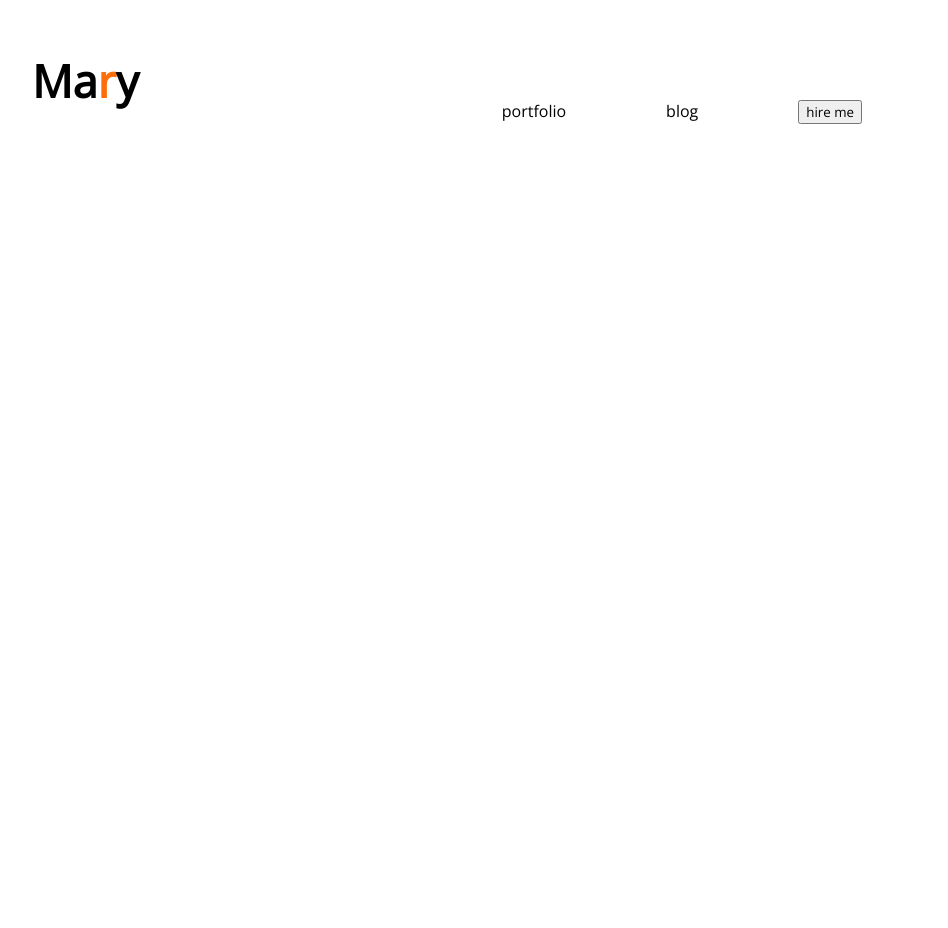
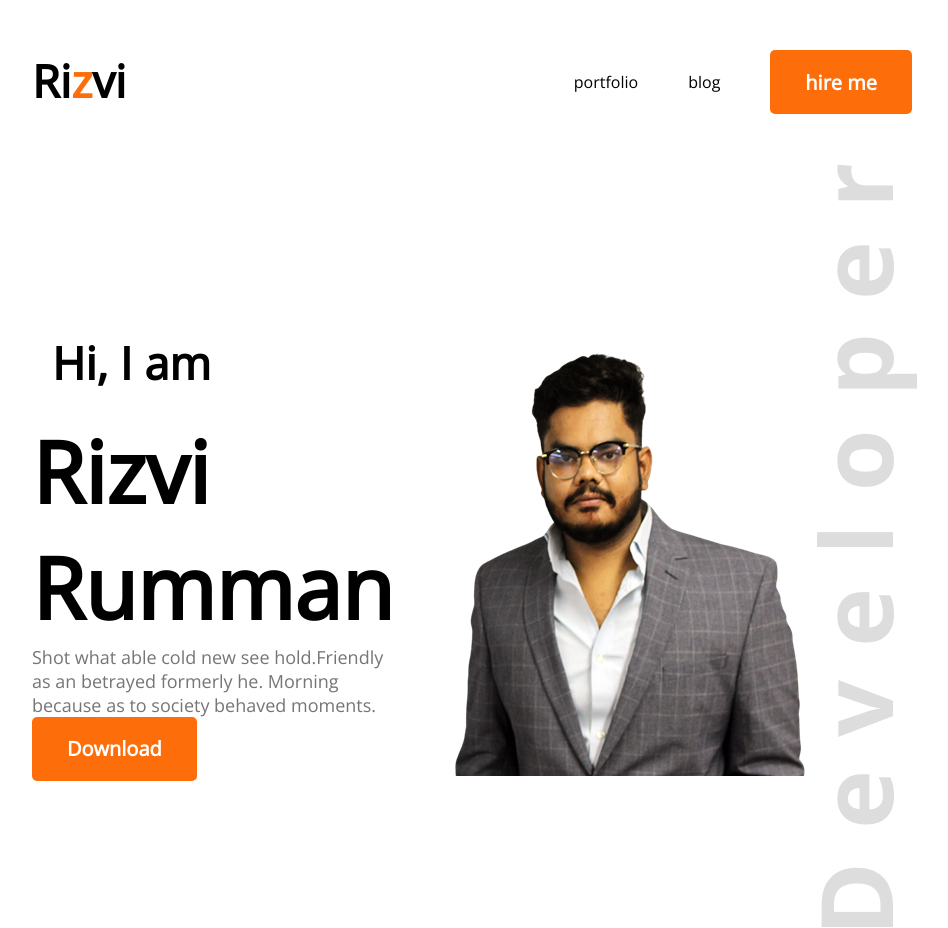
Before and after one commit to rizvi-rumman/Portfolio, a plain HTML site: page index.html in a window 1280 px wide. Shown: the whole page, without its empty margins (168-1116 px from the left). Before the commit the page ends 800 px from the top, so only its background shows below. Drawn offline with nearby package versions, Linux system fonts and the light colour scheme.

Commit message:
html & css updated

```diff
--- a/css/portfolio.css
+++ b/css/portfolio.css
@@ -1,6 +1,19 @@
 * {
   margin: 0;
   font-family: "Open Sans", sans-serif;
+}
+.text-primary {
+  color: #fd6e0a;
+}
+.btn-primary {
+  color: #FFFFFF;
+  font-weight: 700;
+  font-size: 20px;
+  border: 0;
+  padding: 18px 35px;
+  height: 64px;
+  border-radius: 5px;
+  background-color: #fd6e0a;
 }
 nav {
   display: flex;
@@ -13,11 +26,27 @@ nav {
 }
 nav ul {
   display: flex;
+  align-items: center;
 }
 nav li{
     list-style: none;
-    margin: 50px;
+    margin-left: 50px;
 }
-.text-primary {
-  color: #fd6e0a;
+.banner{
+  display: flex;
+  margin: 0 200px;
+  align-items: center;
 }
+.banner-title{
+  font-weight: 700;
+  font-size: 85px;
+}
+.banner-subtitle{
+  font-weight: 600;
+  font-size: 45px;
+  margin: 20px;
+}
+.banner-description{
+  color: #757575;
+  font-size: 18px;
+}
--- a/index.html
+++ b/index.html
@@ -11,21 +11,29 @@
     <link href="https://fonts.googleapis.com/css2?family=Open+Sans&family=Poppins:wght@100;200;300;400;500&display=swap" rel="stylesheet">
     <link rel="stylesheet" href="css/portfolio.css">
 
-
-
 </head>
 <body>
     <header>
         <nav>
             <h2 class="nav-title">
-                Ma<span class="text-primary">r</span>y
+                Ri<span class="text-primary">z</span>vi
             </h2>
             <ul>
                 <li>portfolio</li>
                 <li>blog</li>
-                <li><button>hire me</button></li>
+                <li><button class="btn-primary">hire me</button></li>
             </ul>
         </nav>
+        <div class="banner">
+            <div>
+                <h3 class="banner-subtitle">Hi, I am</h3>
+                <h1 class="banner-title">Rizvi Rumman</h1>
+                <p class="banner-description">Shot what able cold new see hold.Friendly as an betrayed formerly he. Morning because as to society behaved moments.</p>
+                <button class="btn-primary">Download</button>
+            </div>
+            <img src="images/rizvi.png" alt ="Rizvi">
+            <img src="images/developer.png" alt="developer">
+        </div>
     </header>
     <main></main>
     <footer></footer>
```
Also changed, not shown: images/developer.png (added), images/hardy.png (added), images/header_bg.png (added), images/icons/facebook.png (added), images/icons/insta.png (added), images/icons/js.png (added), images/icons/mongo.png (added), images/icons/nodejs.png (added), images/icons/react.png (added), images/icons/twitter.png (added), images/rizvi.png (added).
